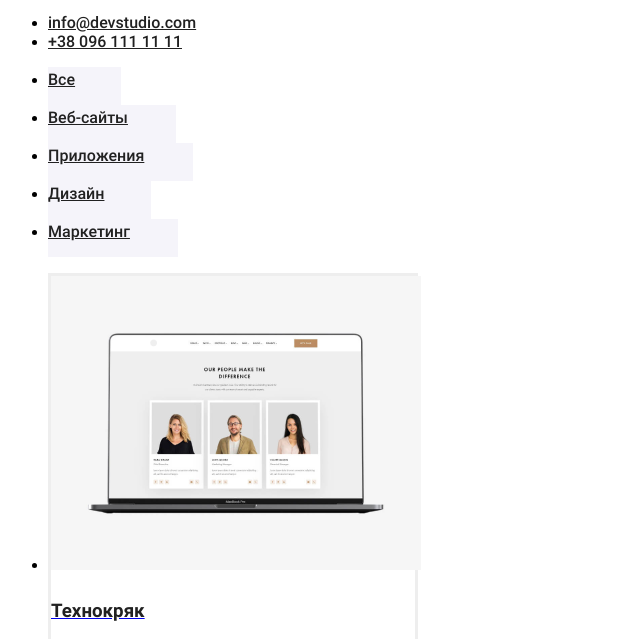
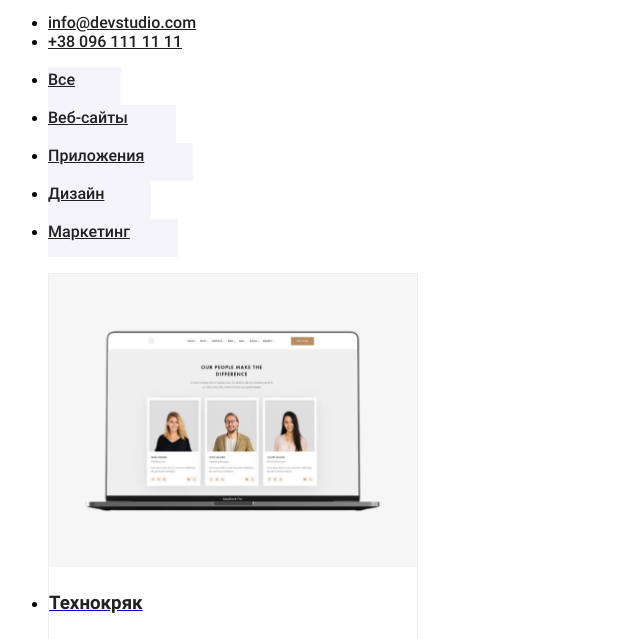
Before and after one commit to SergeyBojchenko/goit-markup-hw-02, a plain HTML site: page portfolio.html in a window 1280 px wide. Shown: the part 109-748 px from the top of the page, without its empty margins (0-640 px from the left). Drawn offline with Linux system fonts and the light colour scheme.

Commit message:
ДЗ2 правки для картинок

```diff
--- a/css/portfolio.css
+++ b/css/portfolio.css
@@ -67,6 +67,12 @@
     font-size: 14px;
     line-height: 1.17;
   }
+
+img {
+    display: block;
+    width: 100%;
+    height: auto;
+}
 
   .logo-header {
     font-family: Raleway;
@@ -190,9 +196,7 @@
     box-sizing: border-box;
     width: 370px;
     height: 404px;
-    border: 1px;
-    border: solid;
-    border-color: #eee;
+    border: 1px solid #eee;
 }
 
 portfolio-img {
```
